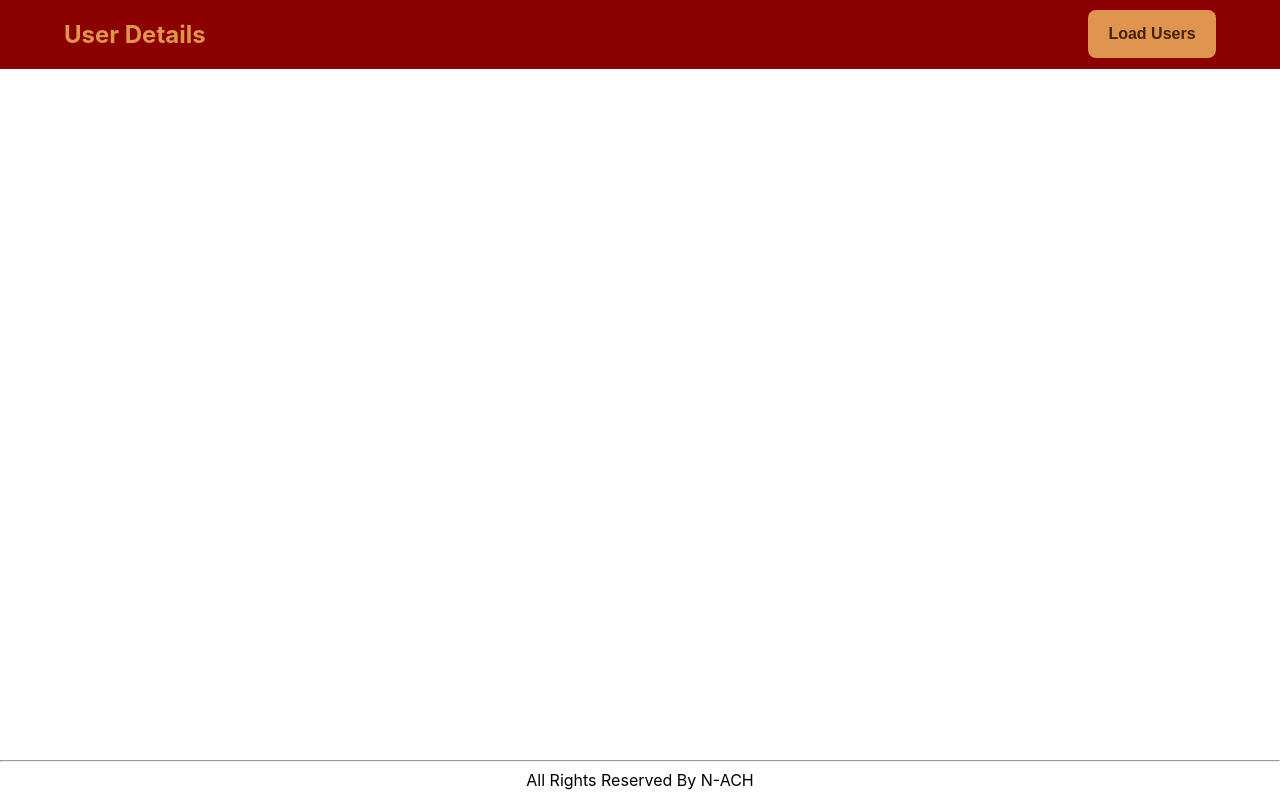
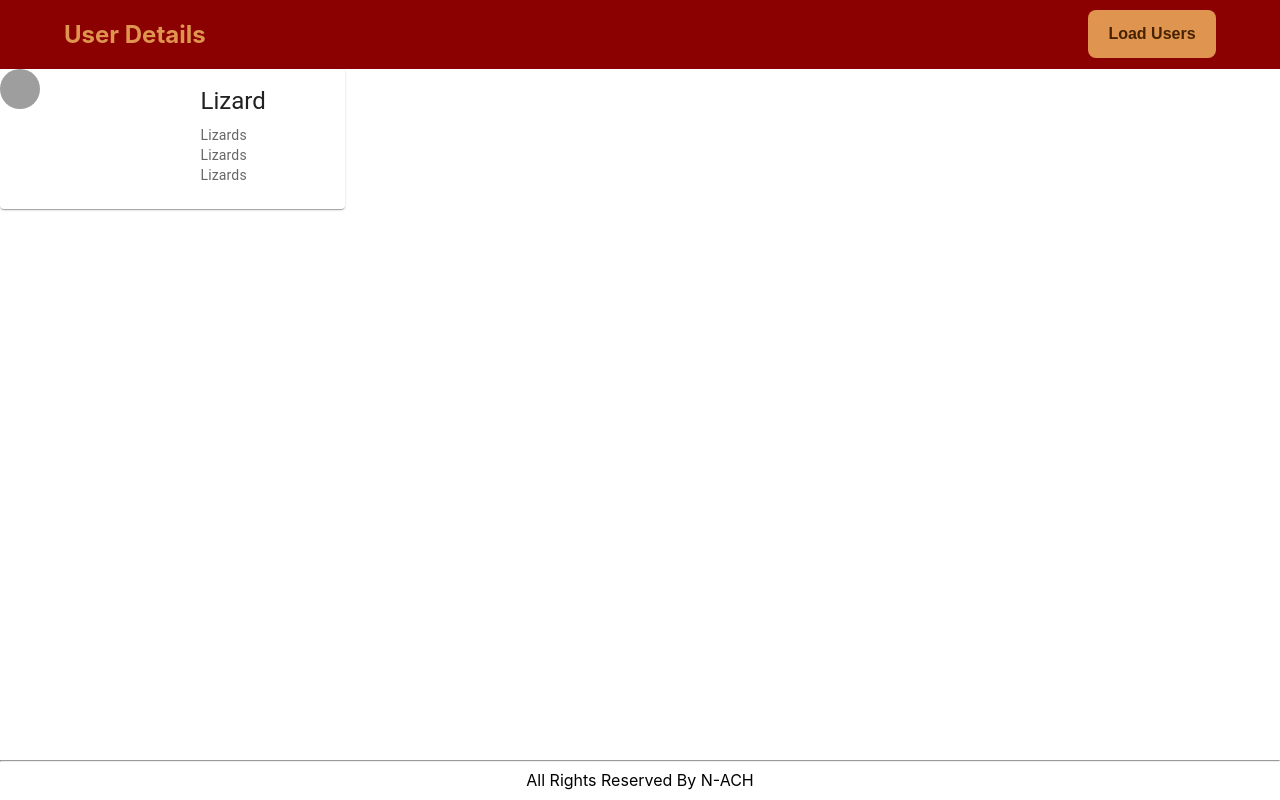
Before and after one commit to RangikaShalani/coding-challenge-react, a React (Create React App) app: page / in a window 1280 px wide. Built offline with nearby package versions, Linux system fonts and the light colour scheme; grey boxes are pictures that could not be loaded.

Commit message:
add axios, MUI,

```diff
--- a/package.json
+++ b/package.json
@@ -3,13 +3,19 @@
   "version": "0.1.0",
   "private": true,
   "dependencies": {
+    "@emotion/react": "^11.14.0",
+    "@emotion/styled": "^11.14.0",
+    "@mui/material": "^6.3.1",
+    "@mui/styled-engine-sc": "^6.3.1",
     "@testing-library/jest-dom": "^5.17.0",
     "@testing-library/react": "^13.4.0",
     "@testing-library/user-event": "^13.5.0",
+    "axios": "^1.7.9",
     "react": "^18.2.0",
     "react-dom": "^18.2.0",
     "react-router-dom": "^6.17.0",
     "react-scripts": "5.0.1",
+    "styled-components": "^6.1.14",
     "web-vitals": "^2.1.4"
   },
   "scripts": {
--- a/src/components/NavBar.js
+++ b/src/components/NavBar.js
@@ -1,11 +1,18 @@
 import React from 'react'
 import styles from "./NavBar.module.css"
+import axios from 'axios'
 
 const NavBar = () => {
+
+    const handleUserDetails = async() =>{
+        const resu = await axios.get('https://dummyjson.com/users');
+        console.log(resu.data);
+    }
+
     return (
         <nav className={styles.navBar}>
             <h1>User Details</h1>
-            <button className={styles.button}>Load Users</button>
+            <button className={styles.button} onClick={handleUserDetails}>Load Users</button>
         </nav>
     )
 }
--- /dev/null
+++ b/src/components/UserCard.js
@@ -0,0 +1,48 @@
+import * as React from 'react';
+import Card from '@mui/material/Card';
+import CardActions from '@mui/material/CardActions';
+import CardContent from '@mui/material/CardContent';
+import CardMedia from '@mui/material/CardMedia';
+import Button from '@mui/material/Button';
+import Typography from '@mui/material/Typography';
+import Grid from '@mui/material/Grid2';
+import Avatar from '@mui/material/Avatar';
+
+export default function UserCard() {
+  return (
+    <Card sx={{ maxWidth: 345 }} className='user-card-body'>
+
+
+<Grid container rowSpacing={1} columnSpacing={{ xs: 1, sm: 2, md: 3 }}>
+  <Grid size={6}>
+
+  <Avatar alt="Remy Sharp" src="/src/instructions/start.jpg" />
+
+  </Grid>
+  <Grid size={6}>
+
+    <CardContent>
+        <Typography gutterBottom variant="h5" component="div">
+          Lizard
+        </Typography>
+        <Typography variant="body2" sx={{ color: 'text.secondary' }}>
+          Lizards
+        </Typography>
+        <Typography variant="body2" sx={{ color: 'text.secondary' }}>
+          Lizards
+        </Typography>
+        <Typography variant="body2" sx={{ color: 'text.secondary' }}>
+          Lizards
+        </Typography>
+      </CardContent>
+      {/* <CardActions>
+        <Button size="small">Share</Button>
+        <Button size="small">Learn More</Button>
+      </CardActions> */}
+
+  </Grid>
+  </Grid>
+
+    </Card>
+  );
+}
--- a/src/components/UsersList/UsersList.js
+++ b/src/components/UsersList/UsersList.js
@@ -1,9 +1,17 @@
-import React from 'react'
+import React from 'react';
+import { Typography } from '@mui/material';
+import UserCard from '../UserCard';
+import '../style/common.css';
 
 const UsersList = () => {
     return (
         // User List goes here...
-        <div></div>
+        <div>
+
+            <UserCard />
+         {/* <Typography>
+            </Typography>    */}
+        </div>
     )
 }
 
--- /dev/null
+++ b/src/components/style/common.css
@@ -0,0 +1,5 @@
+
+
+.user-card-body{
+    background-color: blue;
+}
```
Also changed, not shown: 1 other file (tests, documents, lock files or other folders).
